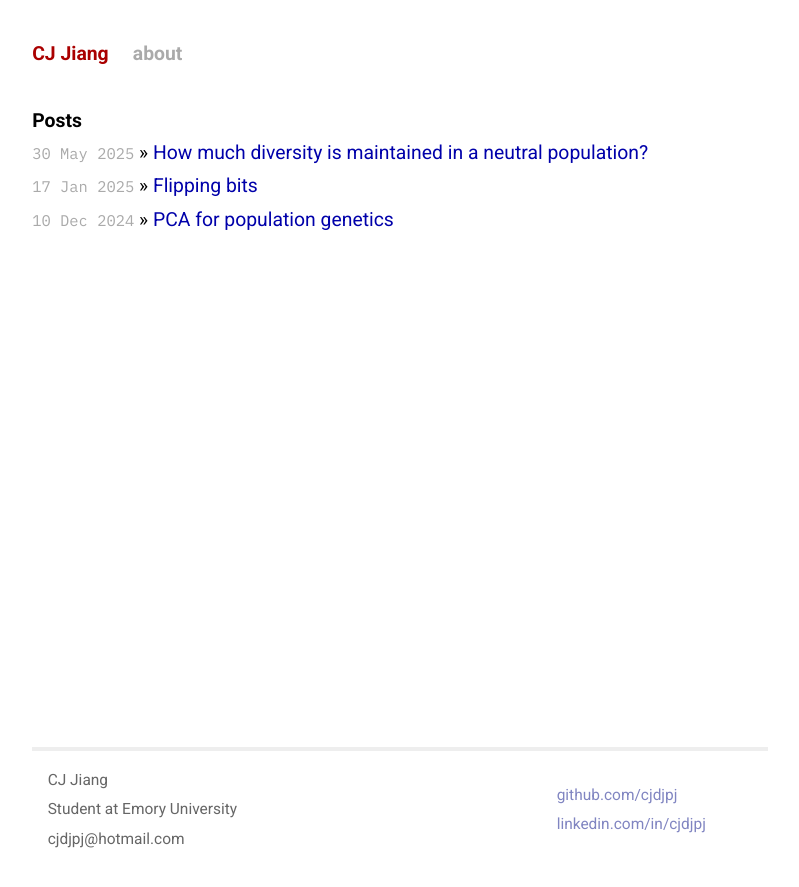
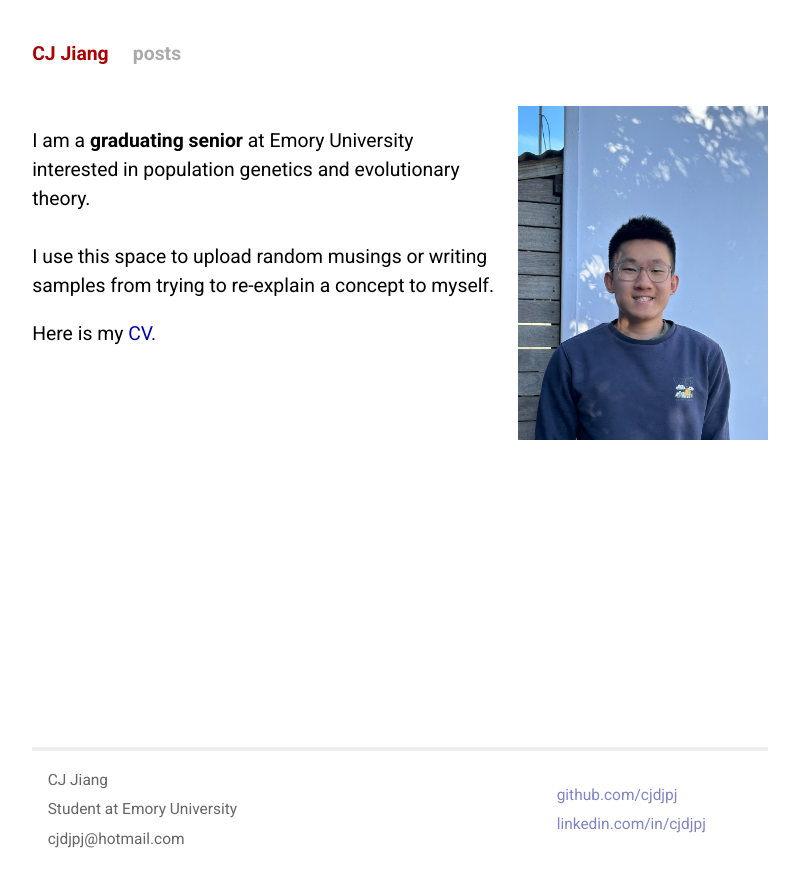
Before and after one commit to cjdjpj/cjdjpj.github.io, a Jekyll site: the page built from index.html, in a window 1280 px wide. Shown: the top 887 px of the page, without its empty margins (240-1039 px from the left). Built offline with Jekyll 4.4.1, drawn with Linux system fonts in a browser that asks for light colours.

Commit message:
portrait and about landing page

```diff
--- a/_layouts/default.html
+++ b/_layouts/default.html
@@ -33,7 +33,7 @@
         <div class="site">
             <div class="title">
                 <a href="/">CJ Jiang</a>
-                <a class="extra" href="/about">about</a>
+                <a class="extra" href="/posts">posts</a>
             </div>
 
             {{ content }}
--- a/css/screen.css
+++ b/css/screen.css
@@ -76,7 +76,7 @@ ul.posts span {
     margin: 0 auto;
     font-size: 1.1em;
     line-height: 1.5em;
-    text-align: justify;
+    text-align: left;
     width: 100%;
     padding-left: 1em;
     padding-right: 1em;
@@ -185,6 +185,15 @@ hr {
     border-top: 2px solid #ccc; /* optional: custom style */
 }
 
+/*****************************************************************************/
+/* About */
+/*****************************************************************************/
+.right-image {
+    float: right;
+    margin: 0 0 1em 1em;
+    max-width: 250px;
+    align: "right";
+}
 
 /*****************************************************************************/
 /* Mobile Responsiveness */
--- a/index.html
+++ b/index.html
@@ -3,16 +3,14 @@ layout: default
 title: CJ Jiang
 ---
 
-<div id="home">
-    <h1>Posts</h1>
-    <ul class="posts">
-        {% for post in site.posts %}
-        <li><span>{{ post.date | date_to_string }}</span> &raquo; <a href="{{ post.url }}">{{ post.title }}</a></li>
-        {% endfor %}
-    </ul>
-
-    <!-- <h1>Publications</h1> -->
-    <!-- <ul class="posts"> -->
-    <!--   <li></li> -->
-    <!-- </ul> -->
+<div id="about">
+    <img src="images/portrait.jpeg" alt="portrait" class="right-image">
+    <p>
+        I am a <strong>graduating senior</strong> at Emory University interested in population genetics and evolutionary theory.<br><br>
+        I use this space to upload random musings or writing samples from trying to re-explain a concept to myself.
+    </p>
+    Here is my
+    <a href="https://drive.google.com/file/d/1YYSv98URGIUMOJ-pqigNm0dCN3t0A8VH/preview">
+        CV.
+    </a>
 </div>
```
Also changed, not shown: about.md (deleted, +0 -7 lines), posts.md (added, +19 -0 lines), images/portrait.jpeg (added).
